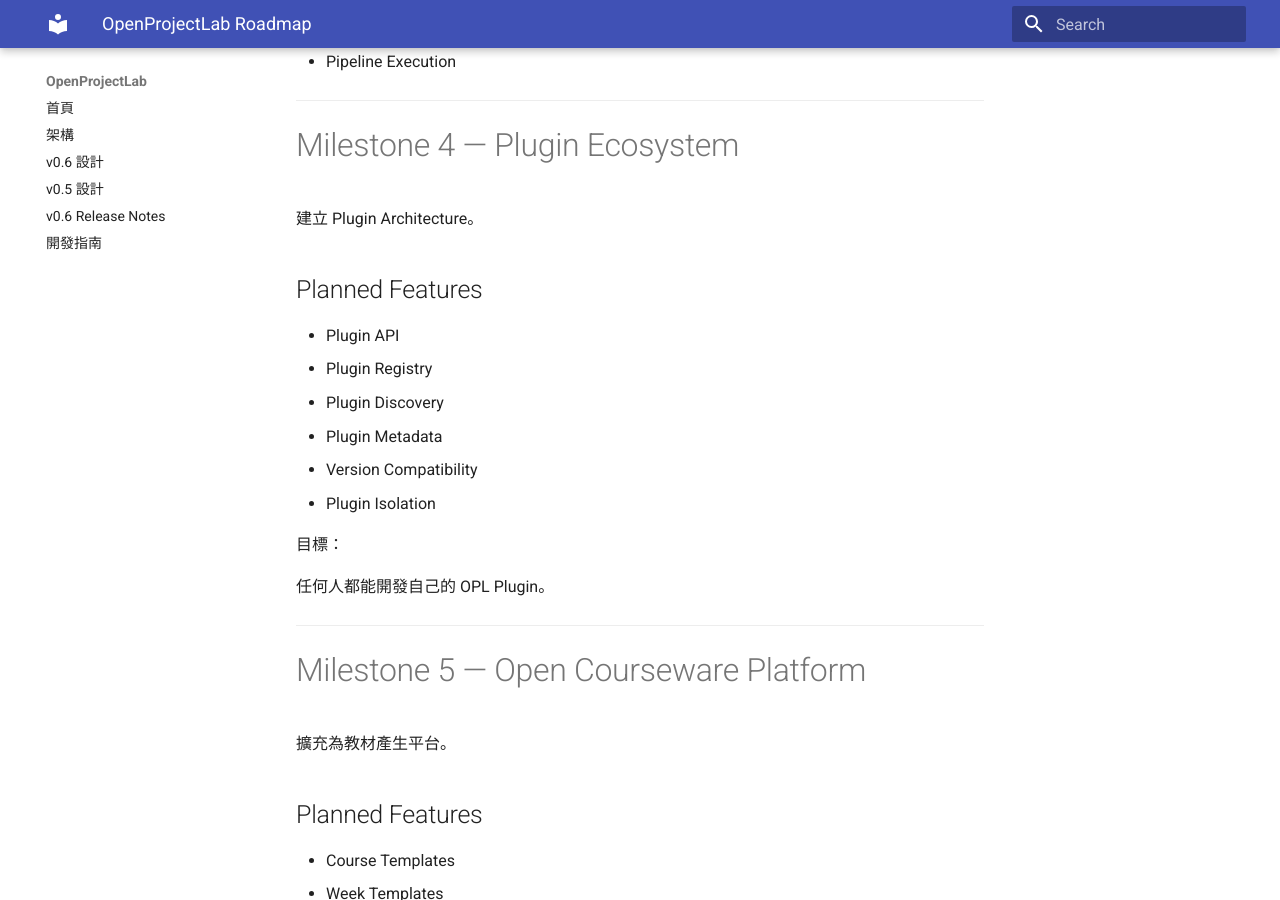
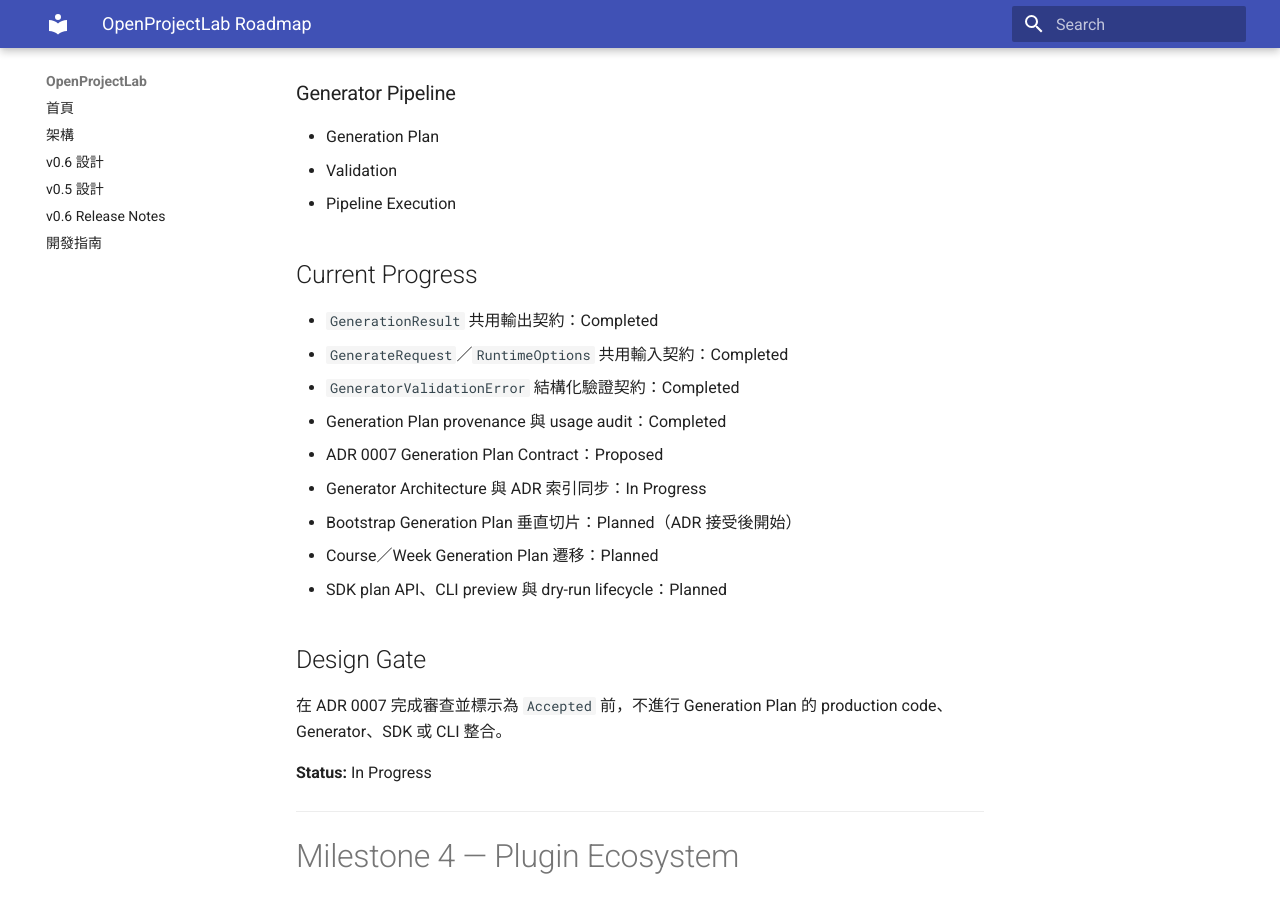
Before and after one commit to khwang1964/OpenProjectLab, an MkDocs documentation site: the page built from docs/roadmap.md, in a window 1280 px wide and 900 px high, scrolled down 5047 px. Built offline with MkDocs 1.6.1 and Material for MkDocs 9.7.7, drawn with Linux system fonts in a browser that asks for light colours; some of the changed text lies outside the part shown.

Commit message:
docs: update roadmap for generation plan contract

```diff
--- a/docs/roadmap.md
+++ b/docs/roadmap.md
@@ -49,10 +49,13 @@
 * Unit Tests
 * Integration Tests
 * Documentation Foundation
+* Shared `GenerationResult` Contract
+* Shared `GenerateRequest` and `RuntimeOptions` Contract
+* Structured Generator Validation Contract
 
 目前正處於：
 
-> **Milestone 2.5 — Documentation Standardization**
+> **Milestone 3 — Core Framework / Generation Plan Contract（Design First）**
 
 ---
 
@@ -89,7 +92,7 @@
 
 ---
 
-# Milestone 2.5 — Documentation Standardization 🚧
+# Milestone 2.5 — Documentation Standardization ✅
 
 建立完整 Documentation Architecture。
 
@@ -139,9 +142,11 @@
 
 Documentation 成為 Framework 的正式組成，而非附屬產物。
 
+**Status:** Completed
+
 ---
 
-# Milestone 3 — Core Framework
+# Milestone 3 — Core Framework 🚧
 
 建立真正可重用的 Framework Core。
 
@@ -174,6 +179,25 @@
 * Generation Plan
 * Validation
 * Pipeline Execution
+
+## Current Progress
+
+* `GenerationResult` 共用輸出契約：Completed
+* `GenerateRequest`／`RuntimeOptions` 共用輸入契約：Completed
+* `GeneratorValidationError` 結構化驗證契約：Completed
+* Generation Plan provenance 與 usage audit：Completed
+* ADR 0007 Generation Plan Contract：Proposed
+* Generator Architecture 與 ADR 索引同步：In Progress
+* Bootstrap Generation Plan 垂直切片：Planned（ADR 接受後開始）
+* Course／Week Generation Plan 遷移：Planned
+* SDK plan API、CLI preview 與 dry-run lifecycle：Planned
+
+## Design Gate
+
+在 ADR 0007 完成審查並標示為 `Accepted` 前，不進行 Generation Plan 的
+production code、Generator、SDK 或 CLI 整合。
+
+**Status:** In Progress
 
 ---
 
```
Also changed, not shown: other parts of docs/roadmap.md (+1 -1 lines).
